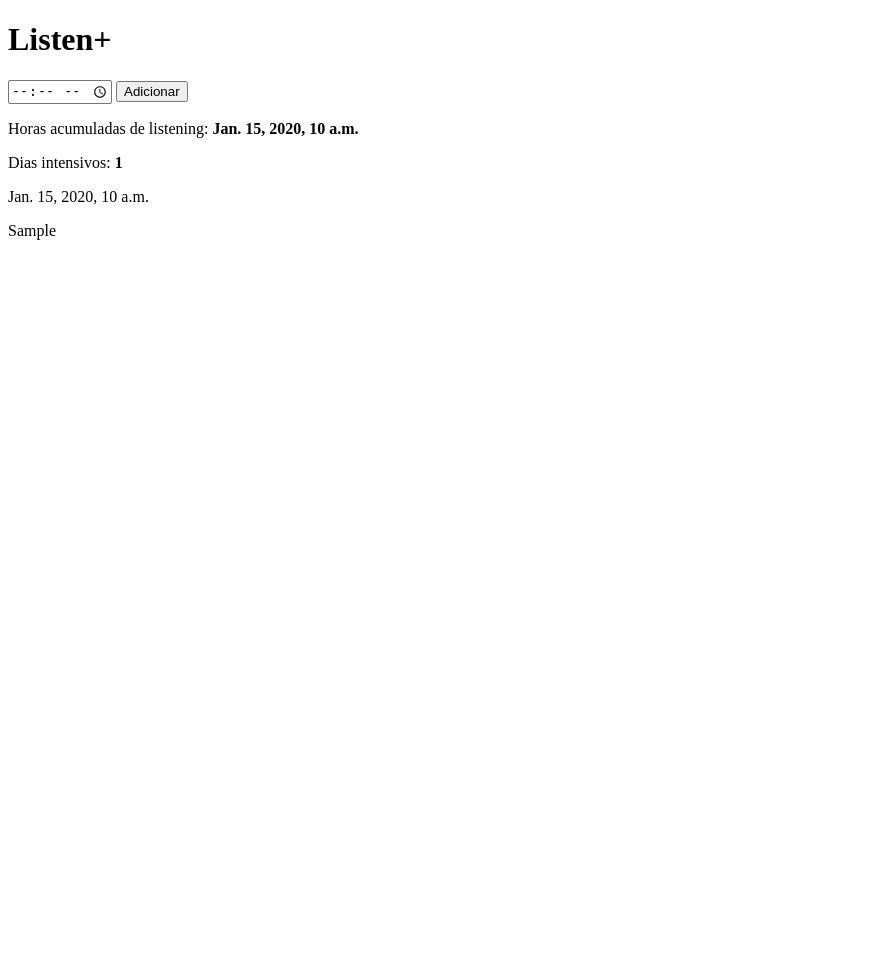
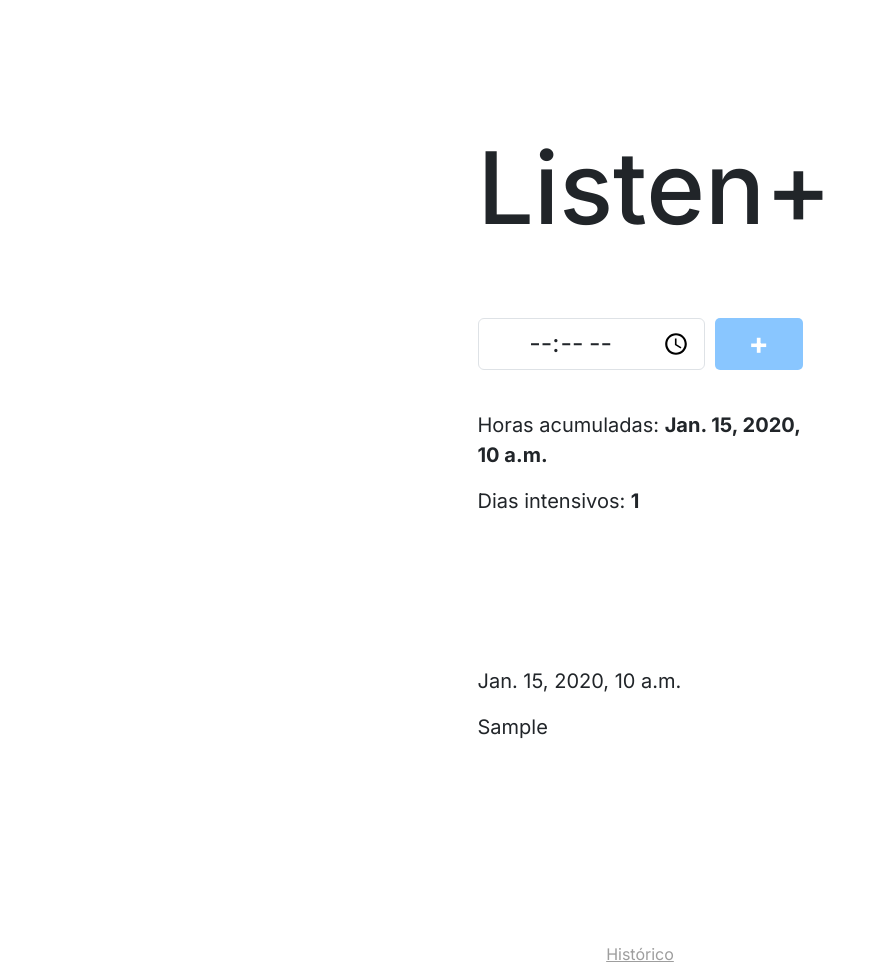
Before and after one commit to RodrigoLorensiMarques/Listen, a Django app: template home/templates/home.html in a window 1280 px wide. Shown: the whole page, without its empty margins (0-878 px from the left). Before the commit the page ends 240 px from the top, so only its background shows below. Run offline with Django 5.2, Linux system fonts and the light colour scheme; the template is opened without the code that fills it: most values are stand-ins (such as "Sample title", 1, 10 or a date in 2020).

Commit message:
Style adicionado

```diff
--- /dev/null
+++ b/home/static/style.css
@@ -0,0 +1,78 @@
+
+
+
+body{
+    background-color: rgb(255, 255, 255);
+    font-family: "Inter", sans-serif;
+    display: flex;
+    justify-content: center;
+    margin: 0px;
+}
+
+
+
+
+.Principal{
+    margin-top: 10%;
+    width: 325px;
+    justify-content: center;
+
+}
+
+
+.Principal h1{
+    font-size: 100px;
+    margin-bottom: 70px;
+    justify-content: center;
+    text-align: center;
+
+
+}
+
+.form{
+    width: 100%;
+    margin-bottom: 40px;
+}
+
+
+
+.form input{
+    width: 100%;
+    text-align: center;
+    font-size: 25px;
+
+}
+
+.form{
+    display: flex;
+}
+
+.form button{
+    padding: 0px;
+    width: 40%;
+    margin-left: 10px;
+    border: none;
+    border-radius: 5px;
+    background-color: rgba(137, 198, 255, 1);
+    color: rgb(255, 255, 255);
+    font-weight: bold;
+    font-size: 30px;
+}
+
+
+p{
+    font-size: 20px;
+}
+
+.controle{
+    margin-bottom: 150px;
+}
+
+footer{
+    margin-top: 200px;
+    text-align: center;
+}
+
+footer a{
+    color: rgb(158, 158, 158);
+}
--- a/home/templates/home.html
+++ b/home/templates/home.html
@@ -3,20 +3,34 @@
 <head>
     <meta charset="UTF-8">
     <meta name="viewport" content="width=device-width, initial-scale=1.0">
+    <link href="https://cdn.jsdelivr.net/npm/bootstrap@5.3.3/dist/css/bootstrap.min.css" rel="stylesheet" integrity="sha384-QWTKZyjpPEjISv5WaRU9OFeRpok6YctnYmDr5pNlyT2bRjXh0JMhjY6hW+ALEwIH" crossorigin="anonymous">
+    <link rel="preconnect" href="https://fonts.googleapis.com">
+    <link rel="preconnect" href="https://fonts.gstatic.com" crossorigin>
+    <link href="https://fonts.googleapis.com/css2?family=Inter:ital,opsz,wght@0,14..32,100..900;1,14..32,100..900&display=swap" rel="stylesheet">
     <title>Listen+</title>
+
+    {% load static %}
+    <link rel="stylesheet" href="{% static 'style.css' %}">
 </head>
 <body>
+    <div class="Principal">
+
     <h1>Listen+</h1>
 
     <form method="post" action="{% url 'home' %}">
         {% csrf_token %}
-        <input type="time" name="input_time" required>
 
-        <button type="submit" >Adicionar</button>
+        <div class="form">
+            <input class="form-control" id="floatingInputValue" type="time" name="input_time" required>
+
+            <button type="submit" >+</button>
+        </div>
     </form>
 
-    <p>Horas acumuladas de listening: <strong>{{ Total_Time }}</strong> </p>
-    <p>Dias intensivos: <strong>{{ Total_Days }}</strong>  </p>
+    <div class="controle">
+        <p>Horas acumuladas: <strong>{{ Total_Time }}</strong> </p>
+        <p>Dias intensivos: <strong>{{ Total_Days }}</strong>  </p>
+    </div>
 
     {% if Meta_Time %}
     <p>{{ Meta_Time }}</p>
@@ -26,6 +40,9 @@
     <p>{{ Meta_Days }}</p>
     {% endif %}
 
+    <footer>
+        <a href="#">Histórico</a>
+    </footer>
 
 
 
--- a/home/urls.py
+++ b/home/urls.py
@@ -1,5 +1,11 @@
 from django.urls import path
 from . import views
+
+from django.conf import settings
+from django.conf.urls.static import static
+
+
+
 
 urlpatterns = [
     path('', views.home, name='home'),
```
